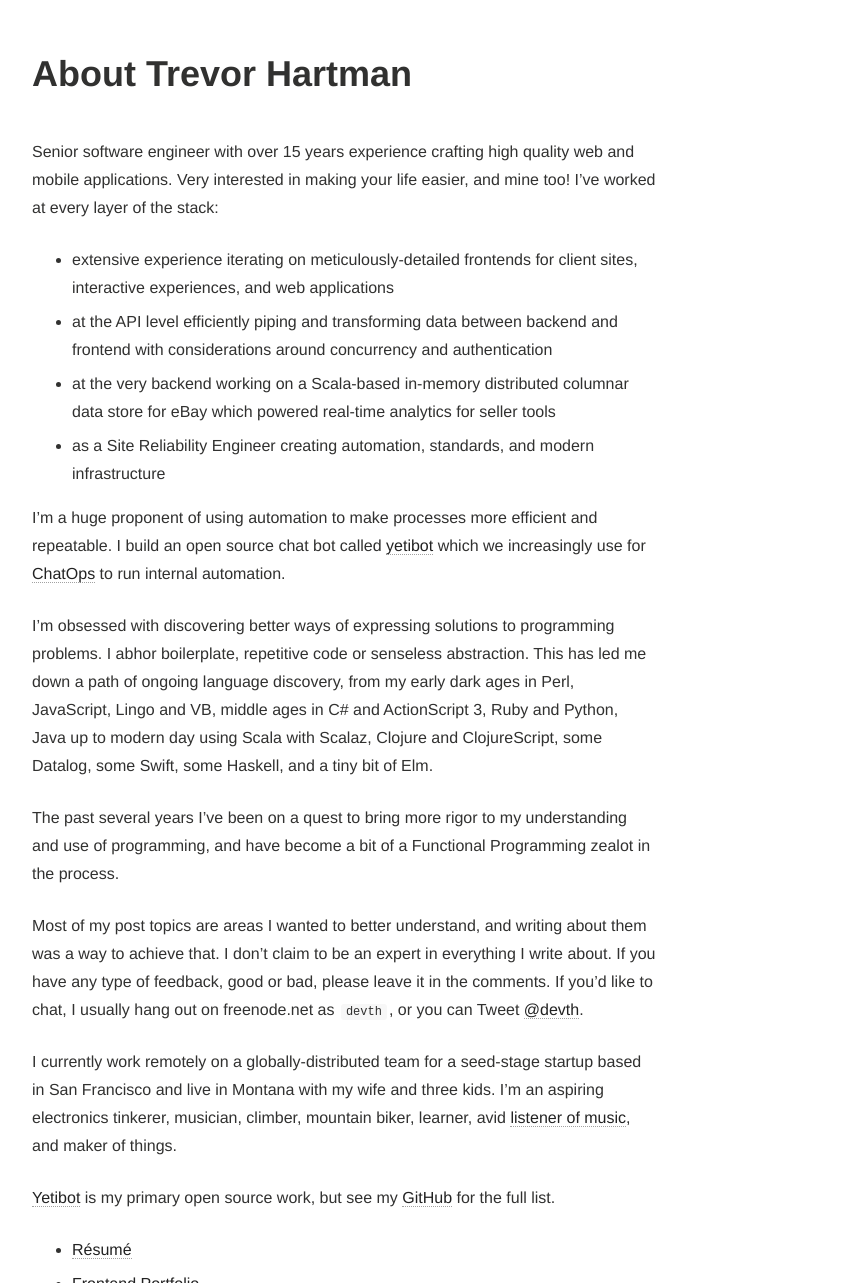
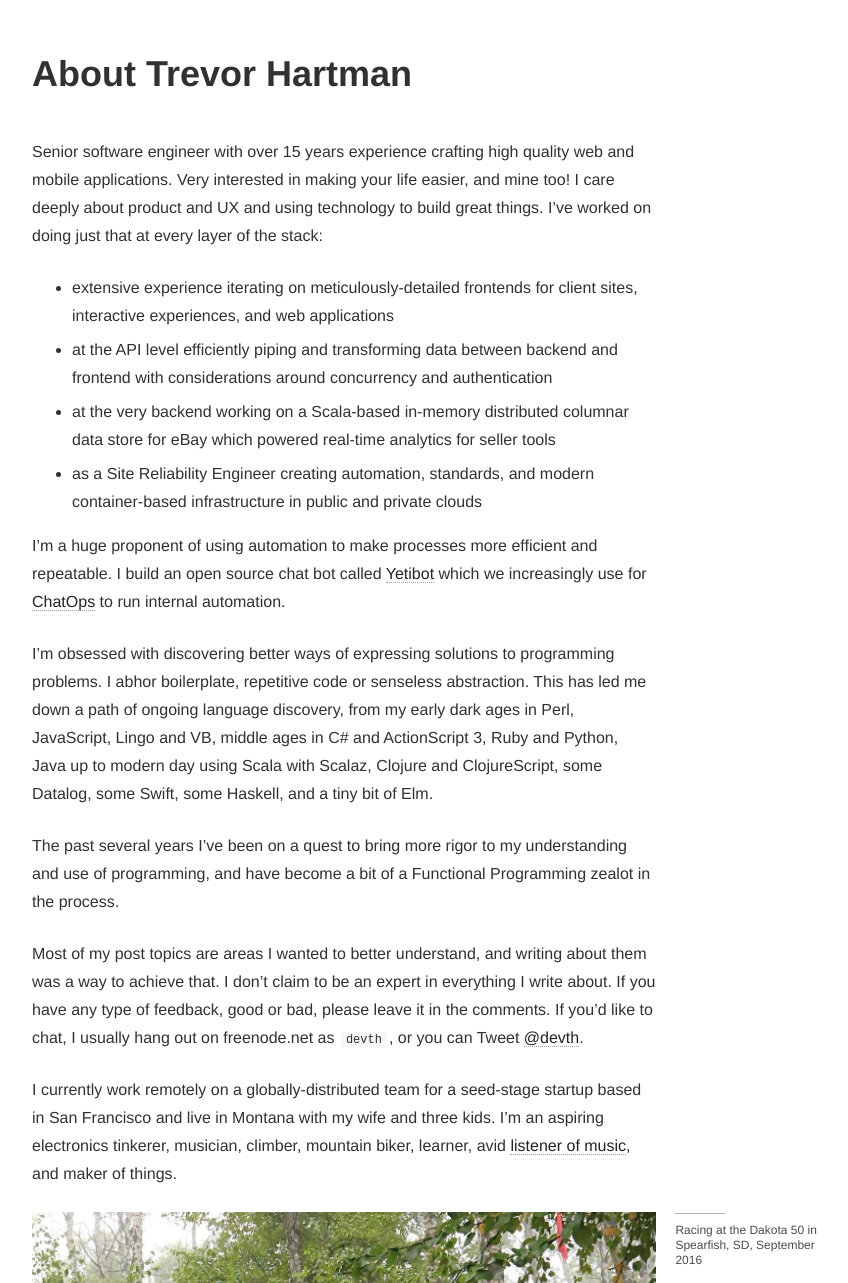
Before and after one commit to devth/devth.github.com, a Jekyll site: the page built from about.md, in a window 1280 px wide and 1400 px high, scrolled down 299 px, cut to the strip 117-1400 px from the top of the window. Shown: the whole strip, without its empty margins (64-912 px from the left). Built offline with Jekyll 4.4.1, drawn with Linux system fonts in a browser that asks for light colours.

Commit message:
Add racing photo to about

```diff
--- a/about.md
+++ b/about.md
@@ -6,7 +6,8 @@ streetview: true
 
 Senior software engineer with over 15 years experience crafting high quality web
 and mobile applications. Very interested in making your life easier, and mine
-too! I've worked at every layer of the stack:
+too! I care deeply about product and UX and using technology to build great
+things. I've worked on doing just that at every layer of the stack:
 
 - extensive experience iterating on meticulously-detailed frontends for client
   sites, interactive experiences, and web applications
@@ -15,11 +16,11 @@ too! I've worked at every layer of the stack:
 - at the very backend working on a Scala-based in-memory distributed columnar
   data store for eBay which powered real-time analytics for seller tools
 - as a Site Reliability Engineer creating automation, standards, and
-  modern infrastructure
+  modern container-based infrastructure in public and private clouds
 
 I'm a huge proponent of using automation to make processes more efficient and
 repeatable. I build an open source chat bot called
-[yetibot](https://github.com/devth/yetibot) which we increasingly use for
+[Yetibot](https://github.com/devth/yetibot) which we increasingly use for
 [ChatOps](http://devops.com/2014/07/16/chatops-communicating-speed-devops/) to
 run internal automation.
 
@@ -46,8 +47,12 @@ I'm an aspiring electronics tinkerer, musician, climber, mountain biker,
 learner, avid [listener of music](https://www.last.fm/user/trevorhartman), and
 maker of things.
 
-[Yetibot](http://yetibot.com) is my primary open source work, but see my
-[GitHub](https://github.com/devth) for the full list.
+<figure>
+  <img src="/images/dakota-50.jpg" alt="Dakota 50" />
+  <figcaption>
+    Racing at the Dakota 50 in Spearfish, SD, September 2016
+  </figcaption>
+</figure>
 
 - [Résumé](Trevor-Hartman-resume.pdf)
 - [Frontend Portfolio](http://cargocollective.com/devth)
```
Also changed, not shown: images/dakota-50.jpg (added).
